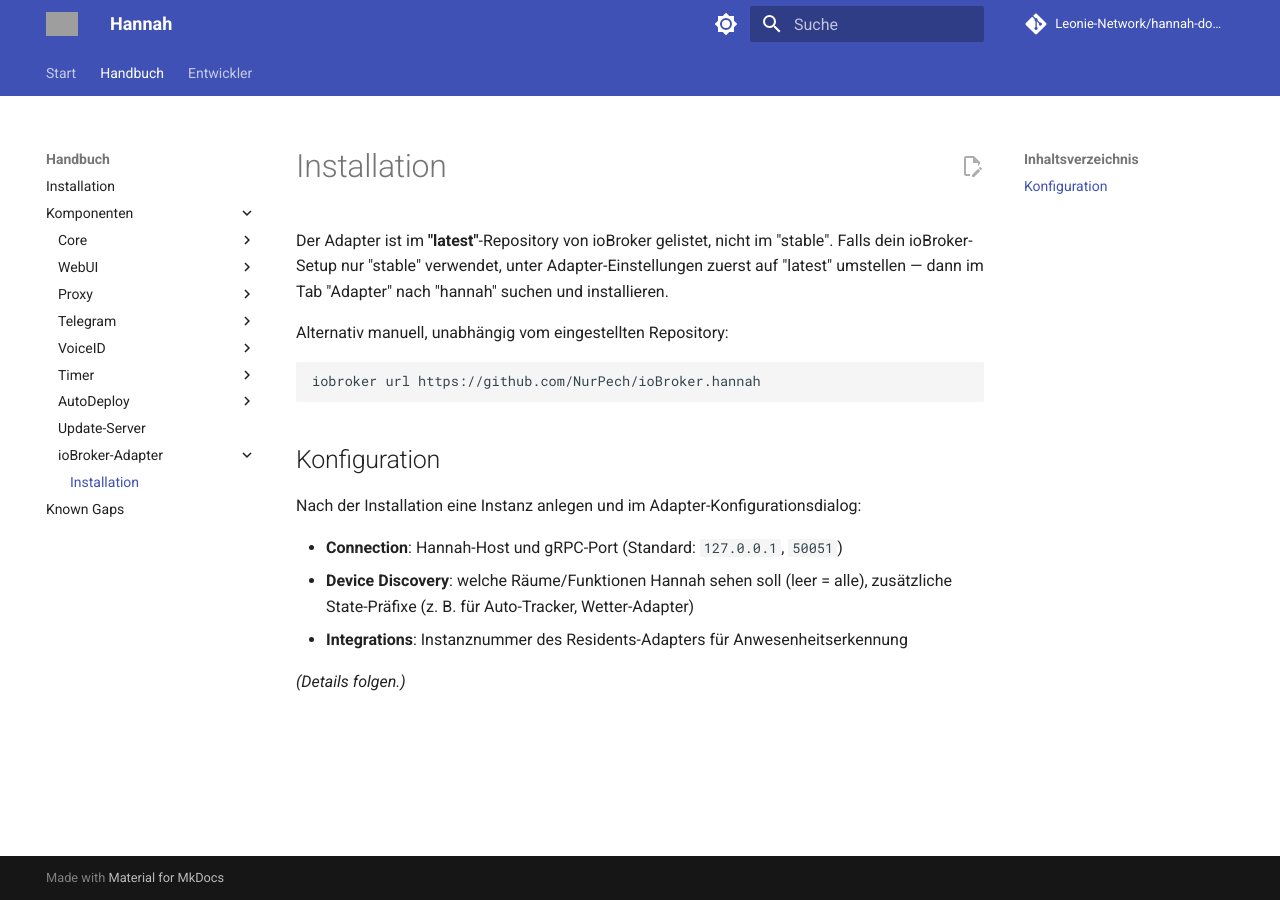
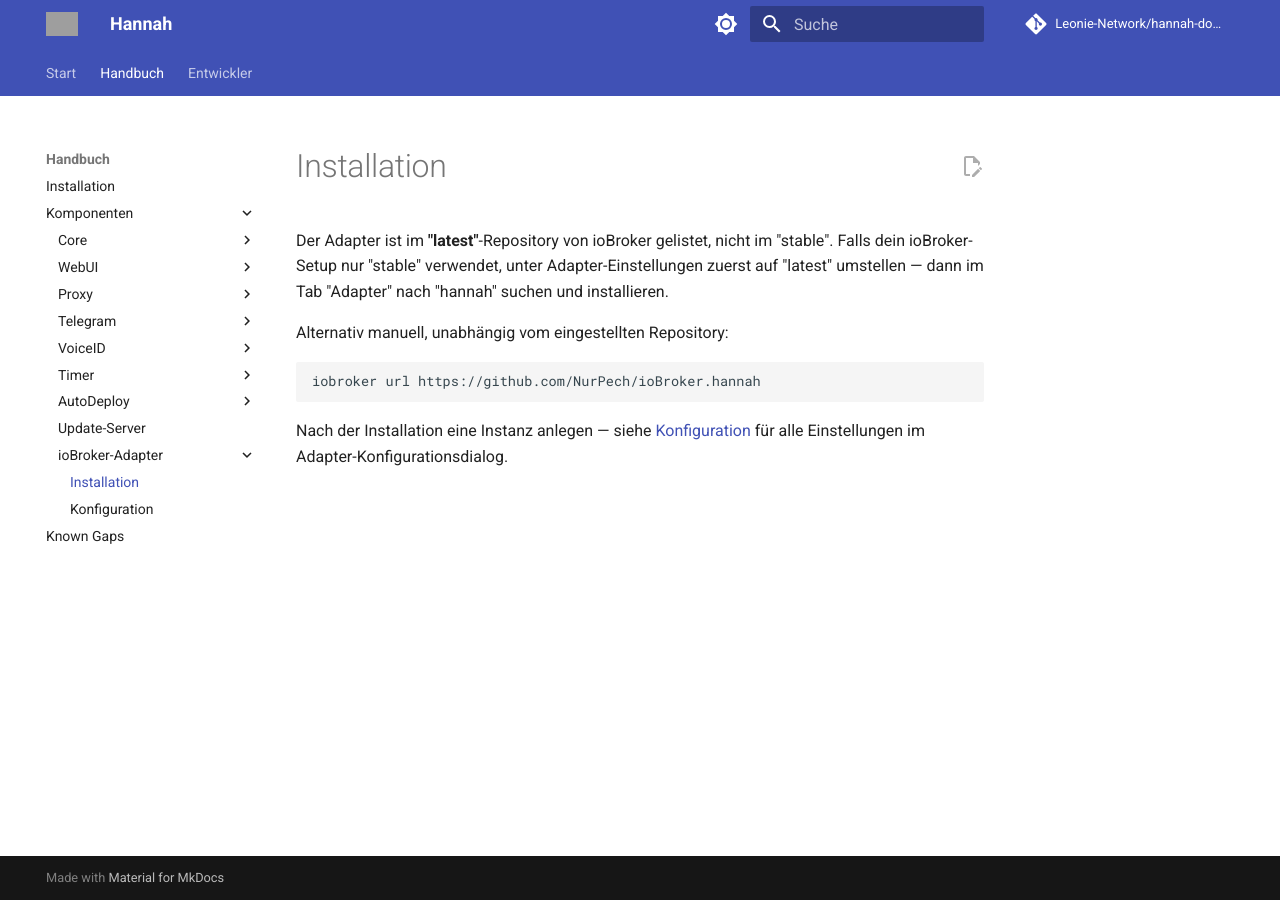
Before and after one commit to Leonie-Network/hannah-docs, an MkDocs documentation site: the page built from docs/components/iobroker-adapter/installation.md, in a window 1280 px wide. Built offline with MkDocs 1.6.1 and Material for MkDocs 9.7.7, drawn with Linux system fonts in a browser that asks for light colours; comment, search, counter and statistics services are not loaded; grey boxes are pictures that could not be loaded.

Commit message:
docs: add ioBroker-Adapter Konfiguration page
Extracted and completed the adapter's config-dialog docs (previously a
partial "Details folgen" stub in installation.md, only 3 of 6 tabs). Now
covers all six admin tabs (Connection, Device Discovery, Integrations,
Firmware, Satellite Defaults, Weather) based on admin/src/components/settings.tsx.

````diff
--- a/docs/components/iobroker-adapter/installation.md
+++ b/docs/components/iobroker-adapter/installation.md
@@ -10,12 +10,5 @@ Alternativ manuell, unabhängig vom eingestellten Repository:
 iobroker url https://github.com/NurPech/ioBroker.hannah
 ```
 
-## Konfiguration
-
-Nach der Installation eine Instanz anlegen und im Adapter-Konfigurationsdialog:
-
-- **Connection**: Hannah-Host und gRPC-Port (Standard: `127.0.0.1`, `50051`)
-- **Device Discovery**: welche Räume/Funktionen Hannah sehen soll (leer = alle), zusätzliche State-Präfixe (z. B. für Auto-Tracker, Wetter-Adapter)
-- **Integrations**: Instanznummer des Residents-Adapters für Anwesenheitserkennung
-
-*(Details folgen.)*
+Nach der Installation eine Instanz anlegen — siehe [Konfiguration](configuration.md) für
+alle Einstellungen im Adapter-Konfigurationsdialog.
--- a/mkdocs.yml
+++ b/mkdocs.yml
@@ -66,6 +66,7 @@ nav:
           - ioBroker-Adapter:
               - Übersicht: components/iobroker-adapter/index.md
               - Installation: components/iobroker-adapter/installation.md
+              - Konfiguration: components/iobroker-adapter/configuration.md
       - Known Gaps: manual/known-gaps.md
   - Entwickler:
       - Architecture:
````
Also changed, not shown: docs/components/iobroker-adapter/configuration.md (added, +62 -0 lines).
